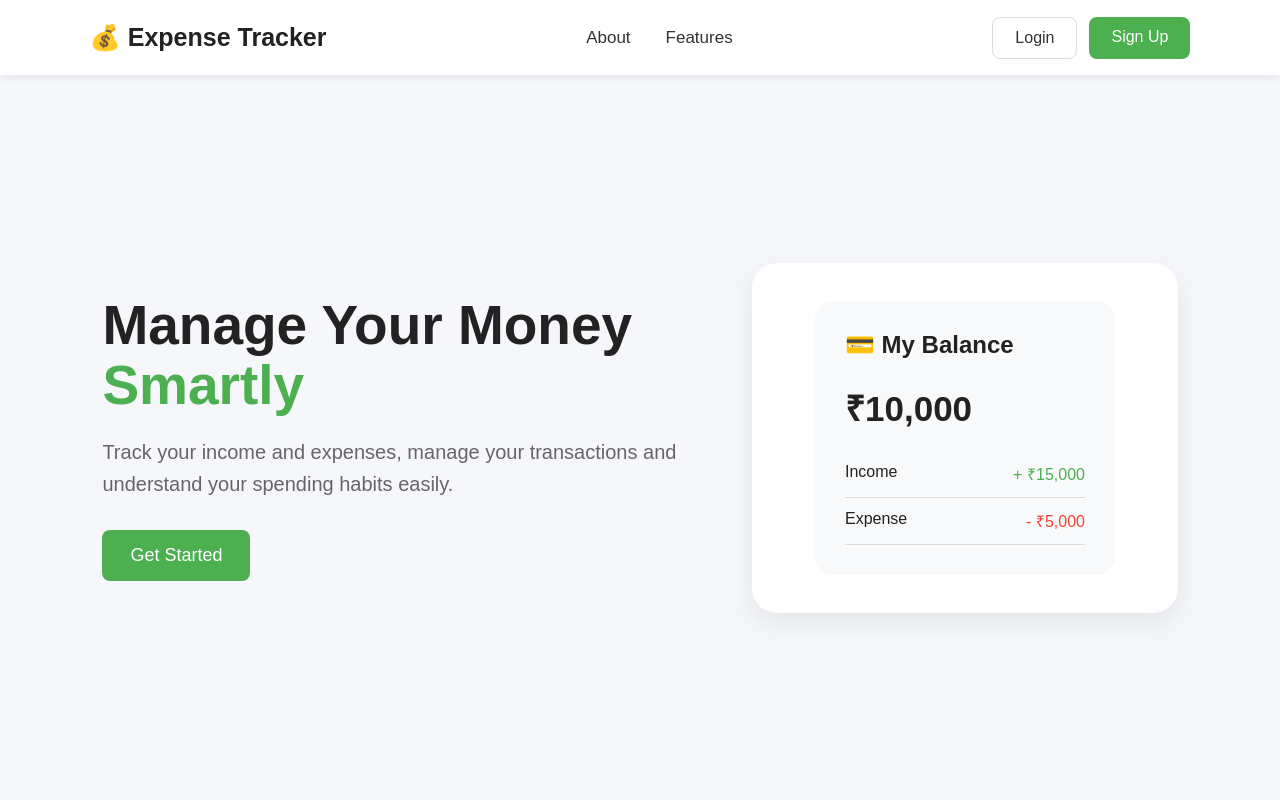
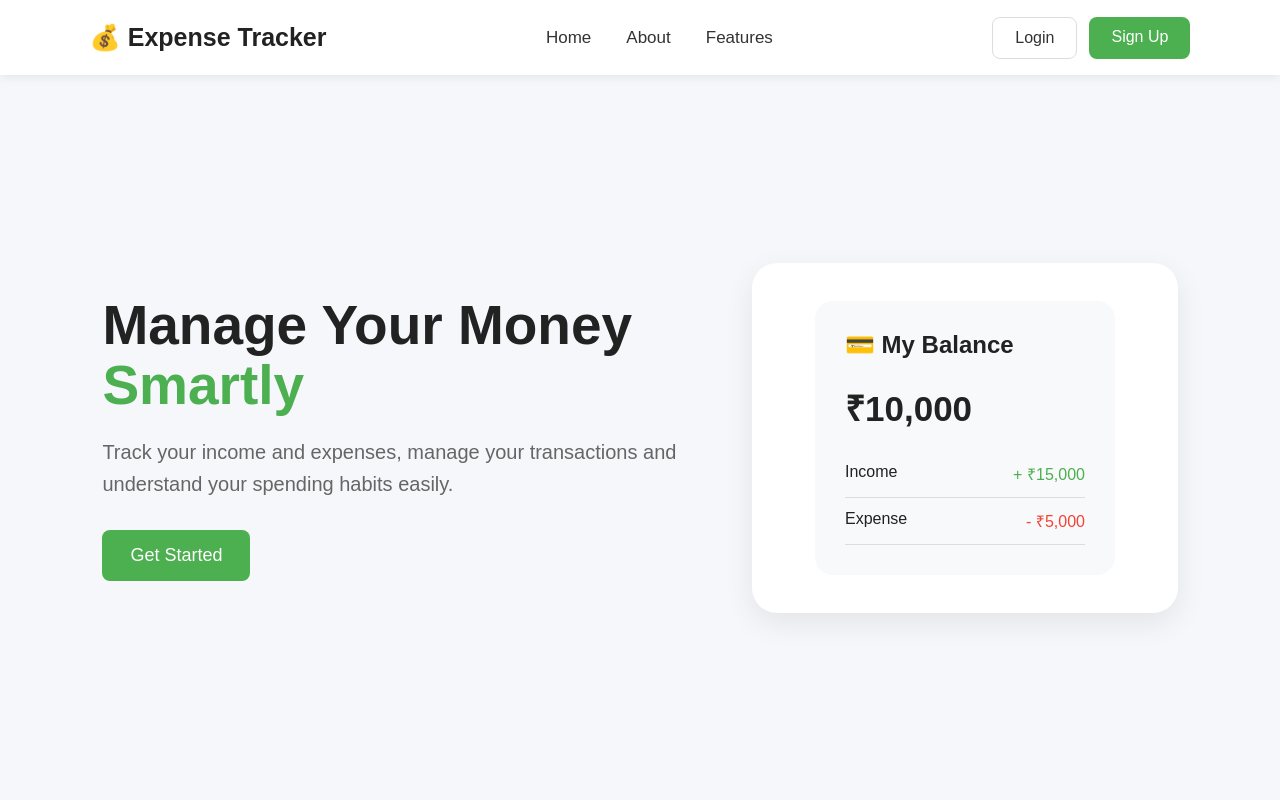
Before and after one commit to priyakanojiya2006/expense-tracker, a website: page public/index.html in a window 1280 px wide. Shown: the top 800 px of the page. Drawn offline with Linux system fonts and the light colour scheme.

```diff
--- a/public/index.html
+++ b/public/index.html
@@ -282,7 +282,9 @@
         </div>
 
         <ul class="nav-links">
-
+            <li>
+                <a href="#index">Home</a>
+                    </li>
 
             <li>
                 <a href="#about">About</a>
```
